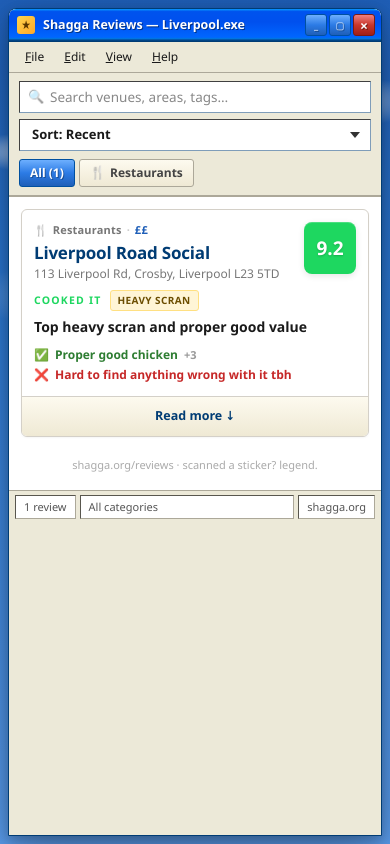
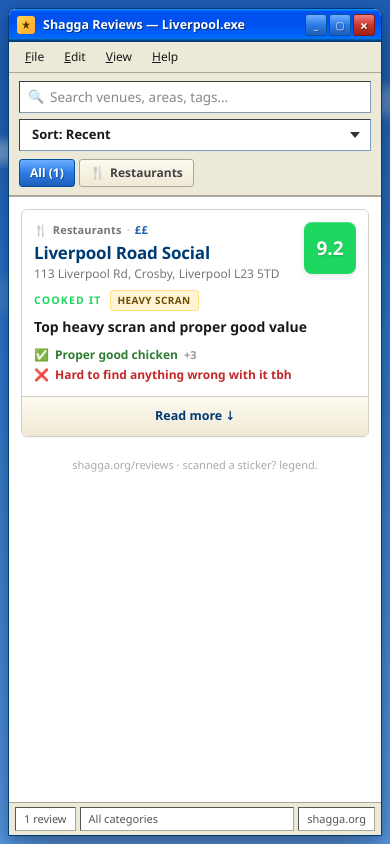
Before and after one commit to Sir-Monke/Shagga.org, a Next.js app: page /reviews in a window 390 px wide. Built offline with nearby package versions, Linux system fonts and the light colour scheme.

Commit message:
Fix empty space below status bar on mobile reviews

```diff
--- a/app/reviews/reviews.css
+++ b/app/reviews/reviews.css
@@ -277,6 +277,11 @@ body:has(.mr-page) {
   flex-direction: column;
   gap: 12px;
   border-top: 1px solid #aca899;
+  /* Grow to fill window when content is short, so there's no empty
+     beige space between the foot note and the status bar. When content
+     is long, this still lets it grow naturally and the document scrolls. */
+  flex: 1 1 auto;
+  min-height: 0;
 }
 
 /* ============== Cards ============== */
```
